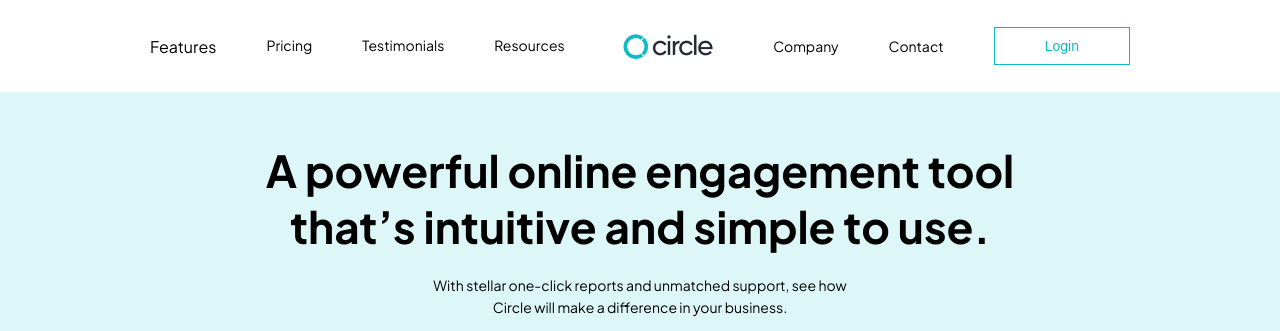
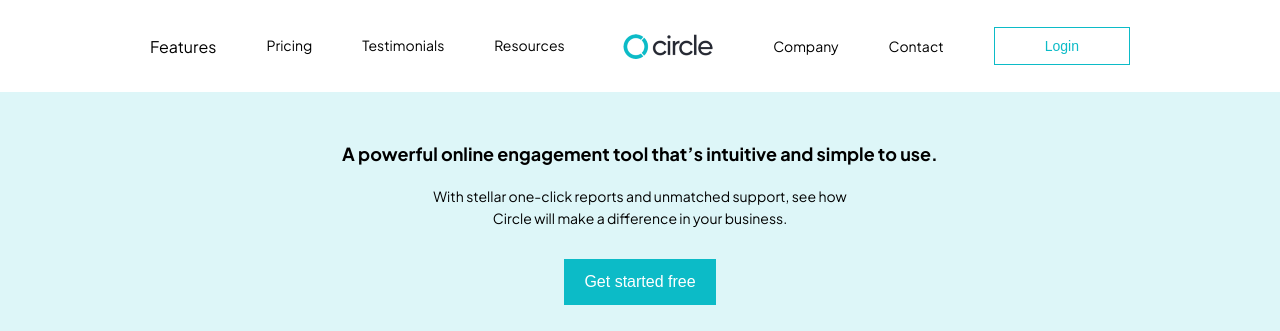
Before and after one commit to Suman1901/cricle, a plain HTML site: page index.html in a window 1280 px wide. Shown: the top 331 px of the page. Drawn offline with Linux system fonts and the light colour scheme.

Commit message:
change the font size

```diff
--- a/css/style.css
+++ b/css/style.css
@@ -112,7 +112,7 @@ nav{
     margin: auto;
 }
 .powerful-tool-head-text h1{
-    font-size: 44px;
+    font-size: 18px;
     text-align: center;
 }
 .powerful-tool-small-text{
```
